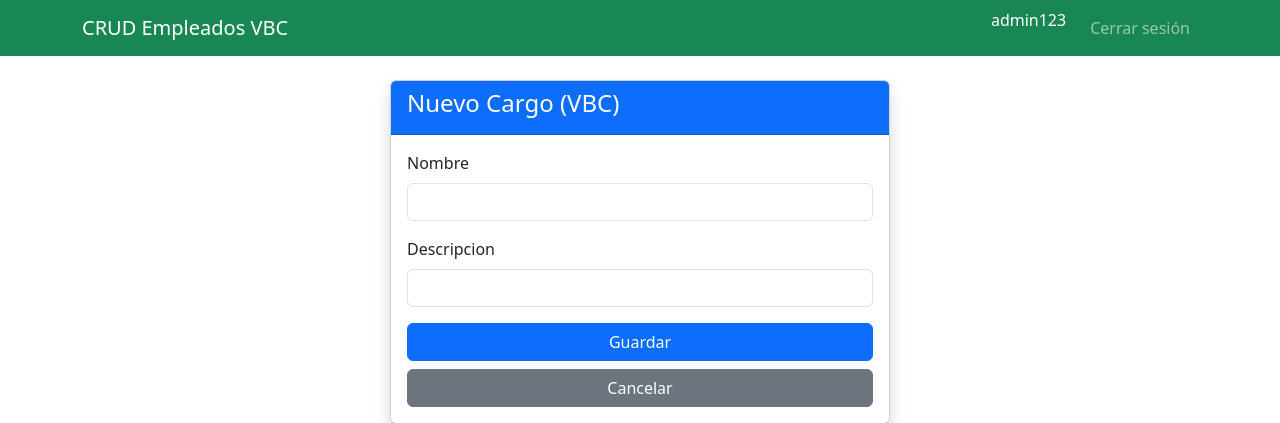
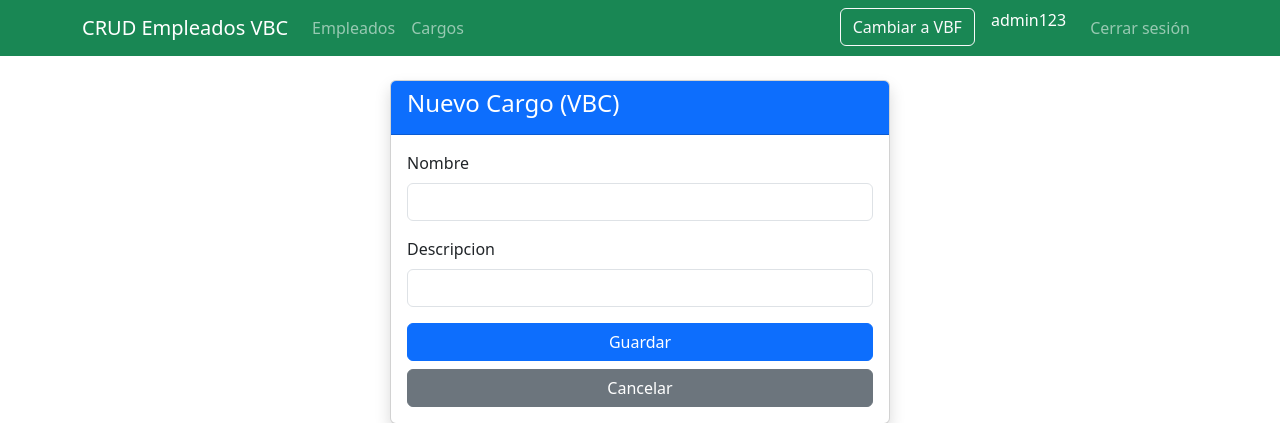
Before and after one commit to Ialcaide/empleados_ambiente, a Django app: page /vbc/cargos/nuevo/ in a window 1280 px wide. Shown: the top 423 px of the page. Run offline with Django 5.2, Linux system fonts and the light colour scheme; a user stored in the database is signed in.

Commit message:
Agregar botón cambiar entre VBF y VBC en ambos navbars

```diff
--- a/empleados/templates/empleados/base.html
+++ b/empleados/templates/empleados/base.html
@@ -9,7 +9,7 @@
 <body>
     <nav class="navbar navbar-expand-lg navbar-dark bg-primary">
         <div class="container">
-            <a class="navbar-brand" href="#">CRUD Empleados</a>
+            <a class="navbar-brand" href="#">CRUD Empleados VBF</a>
             <div class="collapse navbar-collapse">
                 <ul class="navbar-nav me-auto">
                     <li class="nav-item">
@@ -20,6 +20,9 @@
                     </li>
                 </ul>
                 <ul class="navbar-nav ms-auto">
+                    <li class="nav-item">
+                        <a class="btn btn-outline-light me-3" href="{% url 'vbc_empleado_lista' %}">Cambiar a VBC</a>
+                    </li>
                     <li class="nav-item">
                         <span class="navbar-text text-white me-3">{{ request.user.username }}</span>
                     </li>
--- a/empleados_vbc/templates/empleados_vbc/base.html
+++ b/empleados_vbc/templates/empleados_vbc/base.html
@@ -11,7 +11,18 @@
         <div class="container">
             <a class="navbar-brand" href="#">CRUD Empleados VBC</a>
             <div class="collapse navbar-collapse">
+                <ul class="navbar-nav me-auto">
+                    <li class="nav-item">
+                        <a class="nav-link" href="{% url 'vbc_empleado_lista' %}">Empleados</a>
+                    </li>
+                    <li class="nav-item">
+                        <a class="nav-link" href="{% url 'vbc_cargo_lista' %}">Cargos</a>
+                    </li>
+                </ul>
                 <ul class="navbar-nav ms-auto">
+                    <li class="nav-item">
+                        <a class="btn btn-outline-light me-3" href="{% url 'empleado_lista' %}">Cambiar a VBF</a>
+                    </li>
                     <li class="nav-item">
                         <span class="navbar-text text-white me-3">{{ request.user.username }}</span>
                     </li>
```
Also changed, not shown: db.sqlite3. Lines whose indentation alone changed are shown as unchanged.
